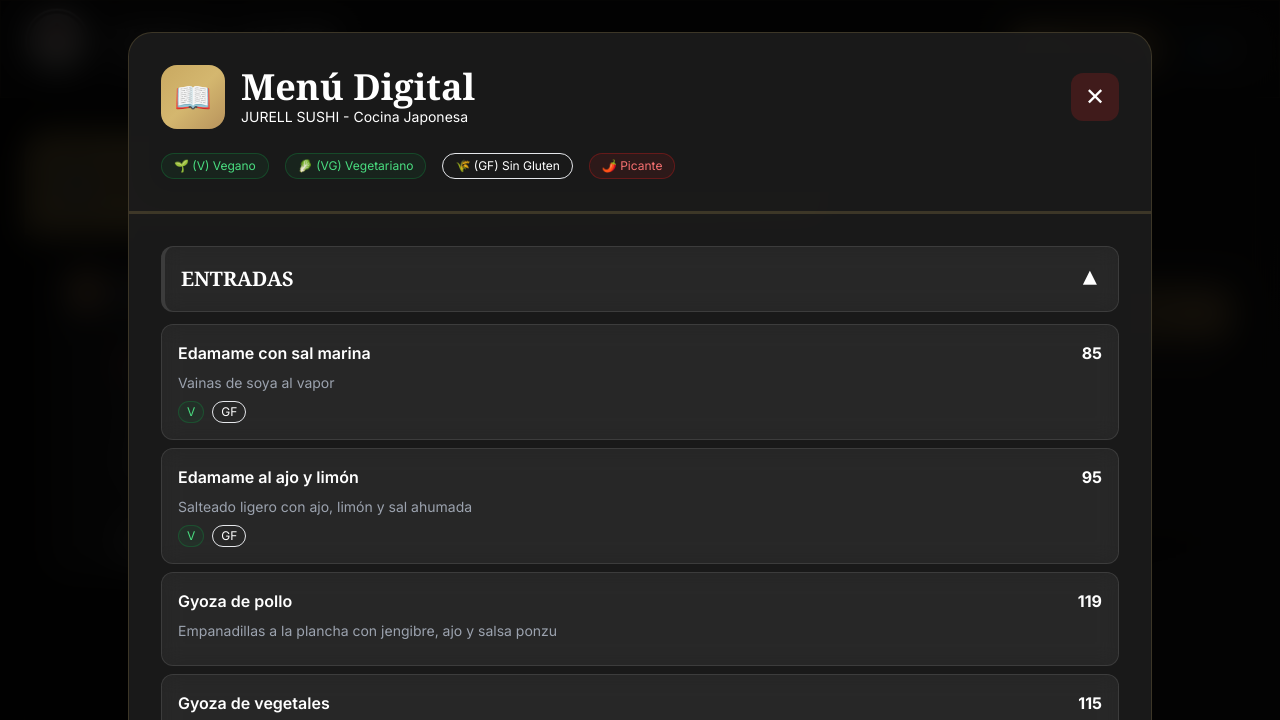
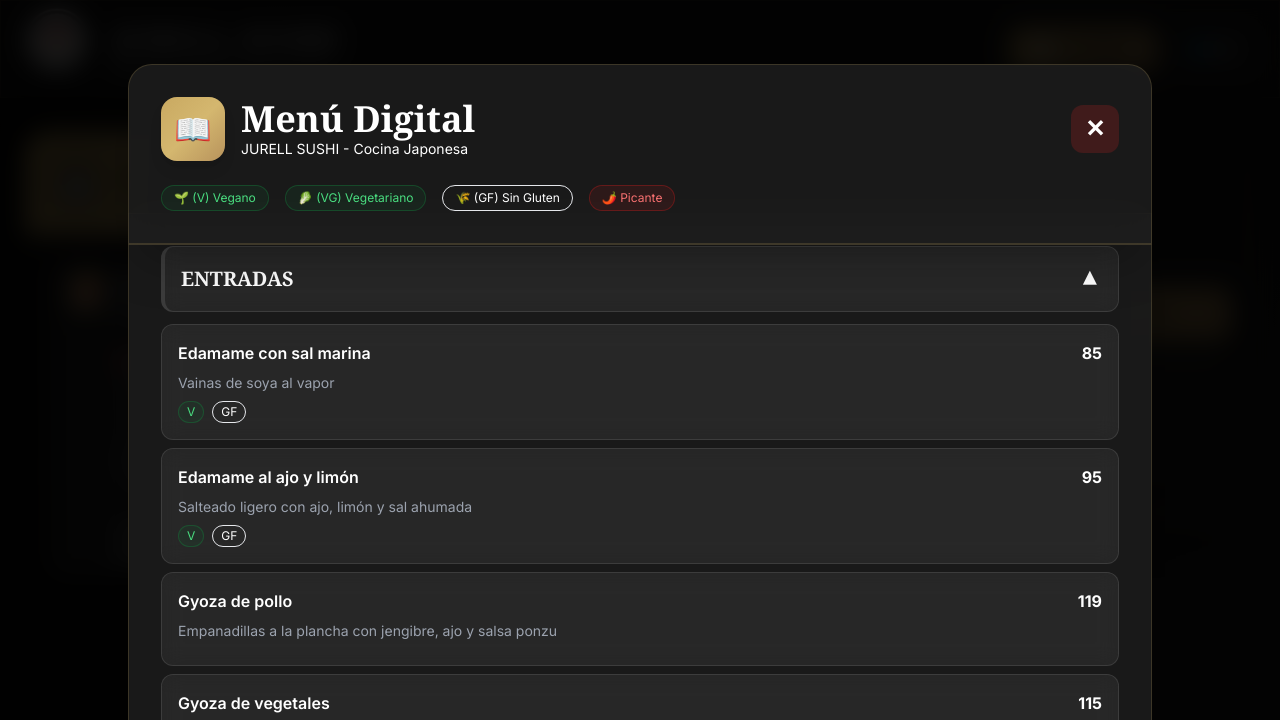
Before and after one commit to notfoxes/sushi-chatbot-ai, a website: page index.html in a window 1280 px wide. Both pictures are taken after a click on the button "📖 Ver Menú". Shown: the top 720 px of the page. Drawn offline with nearby package versions, Linux system fonts and the light colour scheme.

Commit message:
Update index.html

```diff
--- a/index.html
+++ b/index.html
@@ -178,6 +178,24 @@
         @keyframes modalEnter {
             from { opacity: 0; transform: scale(0.95); }
             to { opacity: 1; transform: scale(1); }
+        }
+
+        .modal-backdrop {
+            position: fixed;
+            inset: 0;
+            background: rgba(0, 0, 0, 0.9);
+            backdrop-filter: blur(12px);
+            z-index: 100;
+            overflow-y: auto;
+            padding: 2rem;
+        }
+
+        .modal-container {
+            max-width: 1200px;
+            margin: 0 auto;
+            min-height: 100vh;
+            display: flex;
+            flex-direction: column;
         }
 
         .spicy-icon { color: #d94a4a; }
@@ -387,28 +405,28 @@
     </div>
 
     <!-- Menu Modal (Carta Digital) -->
-    <div id="menuModal" class="hidden fixed inset-0 bg-black/90 backdrop-blur-lg z-[100] overflow-y-auto">
-        <div class="min-h-screen p-4 md:p-8">
-            <div class="max-w-5xl mx-auto">
+    <div id="menuModal" class="hidden modal-backdrop">
+        <div class="modal-container">
+            <div class="max-w-5xl mx-auto w-full">
                 <!-- Header de la Carta -->
-                <div class="glass-dark rounded-t-3xl p-8 border-b-2 border-gold-900/30 sticky top-0 z-10 modal-enter">
+                <div class="glass-dark rounded-t-3xl p-6 md:p-8 border-b-2 border-gold-900/30 sticky top-8 z-10 modal-enter shadow-2xl">
                     <div class="flex justify-between items-center">
                         <div class="flex items-center space-x-4">
-                            <div class="w-16 h-16 gold-gradient rounded-2xl flex items-center justify-center text-3xl">
+                            <div class="w-12 h-12 md:w-16 md:h-16 gold-gradient rounded-2xl flex items-center justify-center text-2xl md:text-3xl shadow-lg">
                                 📖
                             </div>
                             <div>
-                                <h2 class="text-4xl font-bold text-white font-serif">Menú Digital</h2>
-                                <p class="text-gold-500 text-sm">JURELL SUSHI - Cocina Japonesa</p>
+                                <h2 class="text-2xl md:text-4xl font-bold text-white font-serif">Menú Digital</h2>
+                                <p class="text-gold-500 text-xs md:text-sm">JURELL SUSHI - Cocina Japonesa</p>
                             </div>
                         </div>
-                        <button onclick="closeMenu()" class="w-12 h-12 bg-red-600/20 hover:bg-red-600 rounded-xl flex items-center justify-center transition text-2xl">
+                        <button onclick="closeMenu()" class="w-10 h-10 md:w-12 md:h-12 bg-red-600/20 hover:bg-red-600 rounded-xl flex items-center justify-center transition text-xl md:text-2xl font-bold text-white">
                             ✕
                         </button>
                     </div>
 
                     <!-- Leyenda -->
-                    <div class="mt-6 flex flex-wrap gap-4 text-xs">
+                    <div class="mt-4 md:mt-6 flex flex-wrap gap-2 md:gap-4 text-xs">
                         <span class="px-3 py-1 bg-green-900/20 border border-green-700/40 rounded-full text-green-400">🌱 (V) Vegano</span>
                         <span class="px-3 py-1 bg-green-900/20 border border-green-700/40 rounded-full text-green-400">🥬 (VG) Vegetariano</span>
                         <span class="px-3 py-1 bg-gold-900/20 border border-gold-700/40 rounded-full text-gold-400">🌾 (GF) Sin Gluten</span>
@@ -417,7 +435,7 @@
                 </div>
 
                 <!-- Contenido del Menú -->
-                <div id="menuContent" class="glass-dark rounded-b-3xl p-8 space-y-6 modal-enter">
+                <div id="menuContent" class="glass-dark rounded-b-3xl p-6 md:p-8 space-y-6 modal-enter shadow-2xl mb-8">
                     <!-- Se llenará dinámicamente con JavaScript -->
                 </div>
             </div>
@@ -685,14 +703,25 @@
         }
 
         function openMenu() {
-            document.getElementById('menuModal').classList.remove('hidden');
+            const modal = document.getElementById('menuModal');
+            modal.classList.remove('hidden');
             renderMenu();
             document.body.style.overflow = 'hidden';
+
+            // Agregar animación de entrada
+            setTimeout(() => {
+                modal.style.opacity = '1';
+            }, 10);
         }
 
         function closeMenu() {
-            document.getElementById('menuModal').classList.add('hidden');
-            document.body.style.overflow = 'auto';
+            const modal = document.getElementById('menuModal');
+            modal.style.opacity = '0';
+
+            setTimeout(() => {
+                modal.classList.add('hidden');
+                document.body.style.overflow = 'auto';
+            }, 300);
         }
 
         // Mensaje inicial
```
